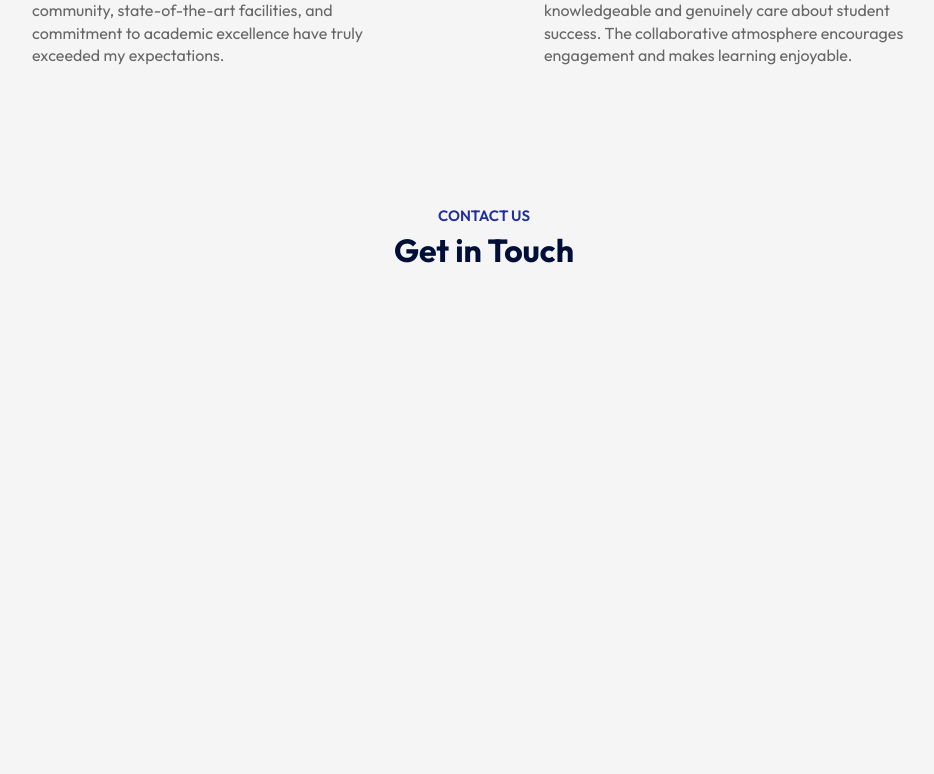
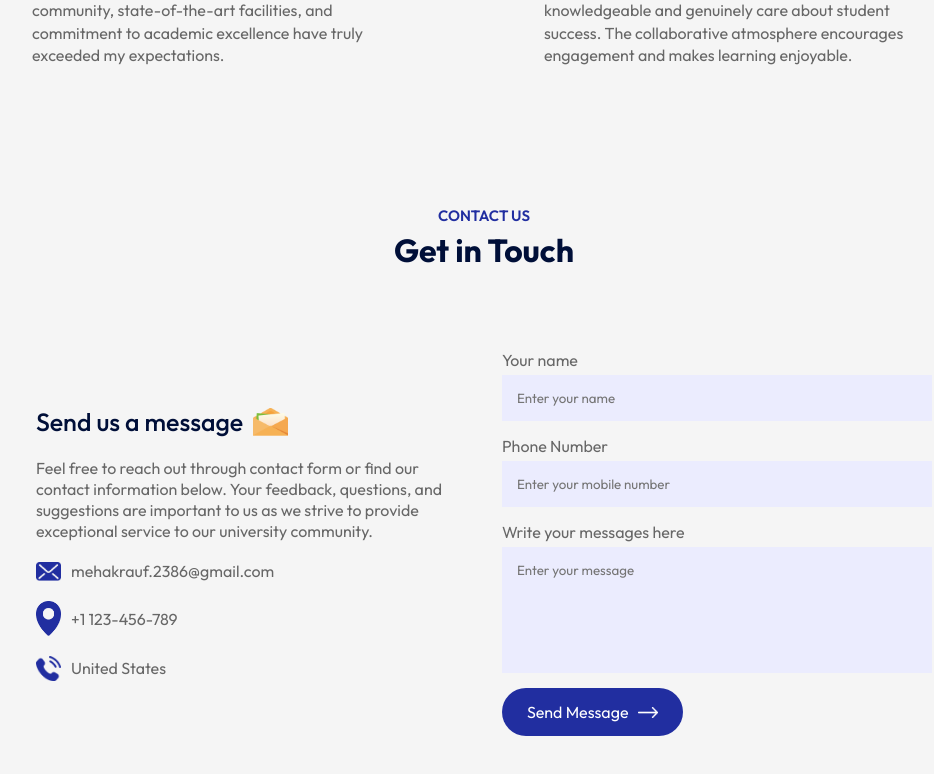
Before and after one commit to MehakRauf/Edusity, a React (Create React App) app: page / in a window 1280 px wide. Shown: the part 2792-3566 px from the top of the page, without its empty margins (156-1090 px from the left). Before the commit the page ends 3092 px from the top, so only its background shows below. Built offline with nearby package versions, Linux system fonts and the light colour scheme.

Commit message:
done with the designing of the contact page

```diff
--- a/src/App.js
+++ b/src/App.js
@@ -6,6 +6,7 @@ import Title from './components/Title/Title'
 import About from './components/About/About'
 import Campus from './components/campus/Campus'
 import Testimonials from './components/Testimonials/Testimonials'
+import Contact from './components/Contact/Contact'
 
 const App = () => {
   return (
@@ -20,6 +21,7 @@ const App = () => {
       <Title subTitle='TESTIMONIALS' title='What Student Says' />
       <Testimonials/>
       <Title subTitle='Contact us' title='Get in Touch' />
+      <Contact/>
     </div>
   )
 }
--- /dev/null
+++ b/src/components/Contact/Contact.css
@@ -0,0 +1,60 @@
+.contact {
+    margin: 80px auto;
+    max-width: 90%;
+    display: flex;
+    align-items: center;
+    justify-content: space-between;
+}
+
+.contact-cols {
+    flex-basis: 48%;
+    color: #676767;
+}
+
+.contact-cols h3 {
+    color: #000f38;
+    font-weight: 500;
+    font-size: 25px;
+    display: flex;
+    align-items: center;
+    margin-bottom: 20px;
+}
+
+.contact-cols h3 img {
+    width: 35px;
+    margin-left: 10px;
+}
+
+.contact-cols p {
+    max-width: 450px;
+    line-height: 1.3;
+}
+
+.contact-cols ul li {
+    display: flex;
+    align-items: center;
+    margin: 20px 0;
+}
+
+.contact-cols ul li img {
+    width: 25px;
+    margin-right: 10px;
+}
+
+.contact form input,
+.contact form textarea {
+    display: block;
+    width: 100%;
+    background: #EBECFE;
+    padding: 15px;
+    border: 0;
+    outline: 0;
+    margin-bottom: 15px;
+    margin-top: 5px;
+    resize: none;
+}
+
+.contact-cols span{
+    display: block;
+    margin: 20px 0;
+}
--- /dev/null
+++ b/src/components/Contact/Contact.js
@@ -0,0 +1,41 @@
+import React from 'react'
+import './Contact.css'
+import msg_icon from '../../assets/msg-icon.png'
+import email_icon from '../../assets/mail-icon.png'
+import location_icon from '../../assets/phone-icon.png'
+import phone_icon from '../../assets/location-icon.png'
+import arrow_icon from '../../assets/white-arrow.png'
+
+const Contact = () => {
+    return (
+        <div className="contact container">
+            <div className="contact-cols">
+                <h3>Send us a message <img src={msg_icon} alt="" /></h3>
+                <p>Feel free to reach out through contact form or find our contact information
+                    below. Your feedback, questions, and suggestions are important
+                    to us as we strive to provide exceptional service to our university community.
+                </p>
+                <ul>
+                    <li><img src={email_icon} alt="" />mehakrauf.2386@gmail.com</li>
+                    <li><img src={phone_icon} alt="" />+1 123-456-789</li>
+                    <li><img src={location_icon} alt="" />United States</li>
+                </ul>
+            </div>
+            <div className="contact-cols">
+                <form >
+                    <label >Your name</label>
+                    <input type="text" name="name" placeholder='Enter your name' required />
+                    <label >Phone Number</label>
+                    <input type="tel" name='phone' placeholder='Enter your mobile number' required />
+                    <label >Write your messages here</label>
+                    <textarea name="message" rows="6" placeholder="Enter your message" required></textarea>
+                    <button type='submit' className='btn dark-btn'>Send Message <img src={arrow_icon} /></button>
+                </form>
+                <span></span>
+            </div>
+
+        </div>
+    )
+}
+
+export default Contact
--- a/src/components/Navbar/Navbar.js
+++ b/src/components/Navbar/Navbar.js
@@ -28,7 +28,7 @@ const Navbar = () => {
         <a href="#testimonials">
           <li>Testimonials</li>
         </a>
-        <li><button className='btn'>Contact us</button></li>
+        <li><button className='btn' >Contact us</button></li>
       </ul>
     </nav>
   )
```
